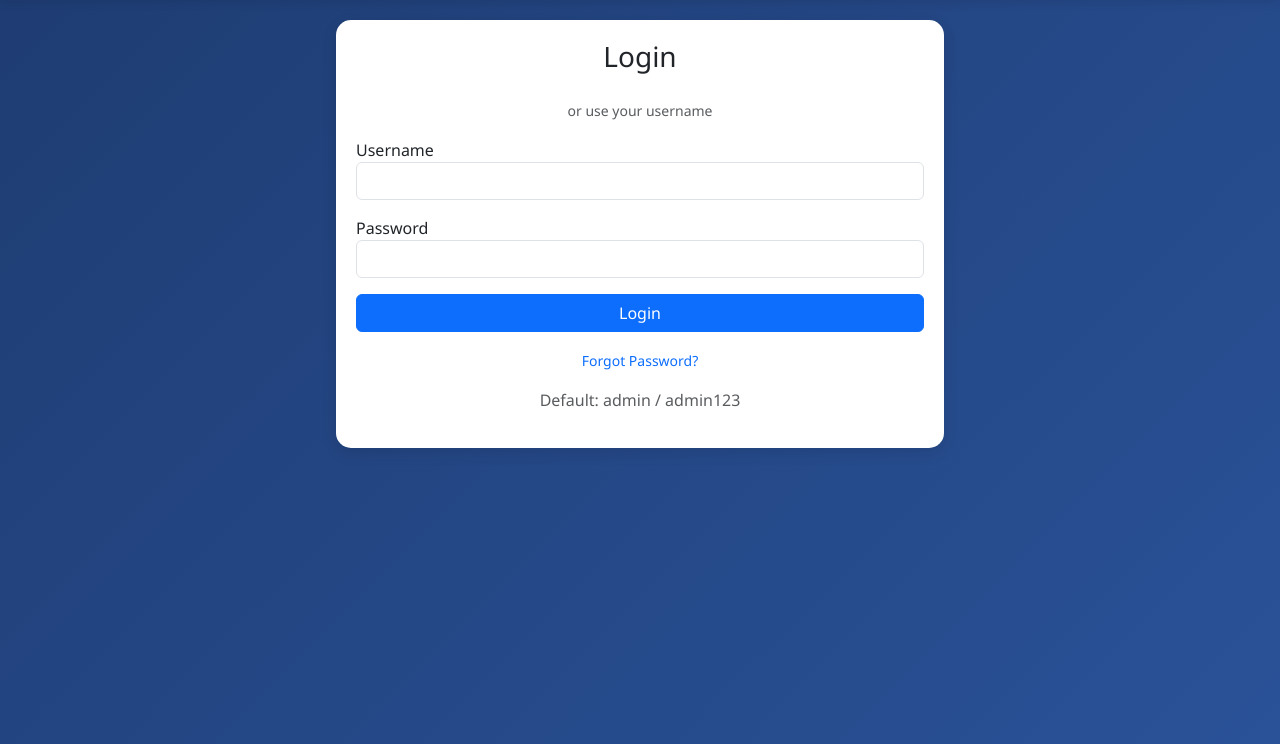
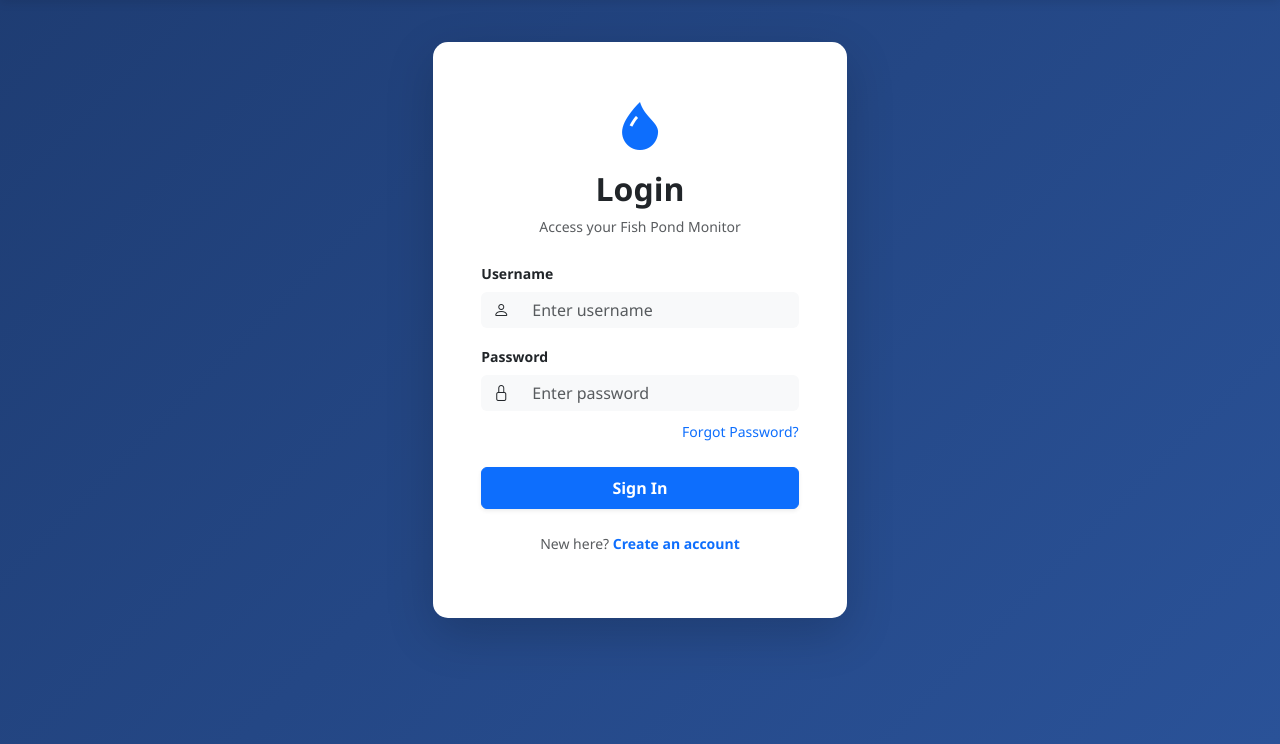
Before and after one commit to EzamamtiRonaldAustine/Fish_pond_app, a Flask app: template dashboard/templates/login.html in a window 1280 px wide. Shown: the part 56-800 px from the top of the page. Run offline with Flask 3, Linux system fonts and the light colour scheme; the template is opened without the code that fills it, so the values that code supplies are empty; some libraries are stand-ins or nearby versions.

Commit message:
improved user sign up GUI

```diff
--- a/dashboard/templates/login.html
+++ b/dashboard/templates/login.html
@@ -1,9 +1,41 @@
 {% extends "base.html" %}
 {% block content %}
-<div class="row justify-content-center">
-    <div class="col-md-6">
-        <div class="sensor-card">
-            <h3 class="text-center mb-4">Login</h3>
+<div class="d-flex align-items-center justify-content-center" style="min-height: 80vh;">
+    <div class="col-11 col-sm-8 col-md-5 col-lg-4">
+        <div class="sensor-card shadow-lg border-0 p-4 p-md-5">
+            <div class="text-center mb-4">
+                <i class="bi bi-droplet-fill text-primary" style="font-size: 3rem;"></i>
+                <h2 class="fw-bold mt-2">Login</h2>
+                <p class="text-muted small">Access your Fish Pond Monitor</p>
+            </div>
+
+
+            {% if error %}
+            <div class="alert alert-danger border-0 small py-2">{{ error }}</div>
+            {% endif %}
+
+            <form method="post">
+                <div class="mb-3">
+                    <label class="form-label small fw-bold">Username</label>
+                    <div class="input-group">
+                        <span class="input-group-text bg-light border-0"><i class="bi bi-person"></i></span>
+                        <input type="text" name="username" class="form-control bg-light border-0" placeholder="Enter username" required>
+                    </div>
+                </div>
+                <div class="mb-4">
+                    <label class="form-label small fw-bold">Password</label>
+                    <div class="input-group">
+                        <span class="input-group-text bg-light border-0"><i class="bi bi-lock"></i></span>
+                        <input type="password" name="password" class="form-control bg-light border-0" placeholder="Enter password" required>
+                    </div>
+                    <div class="text-end mt-2">
+                        <a href="/forgot-password" class="text-decoration-none small">Forgot Password?</a>
+                    </div>
+                </div>
+                <button type="submit" class="btn btn-primary w-100 py-2 fw-bold shadow-sm">Sign In</button>
+            </form>
+
+            <div class="my-4"></div>
 
             <!-- Google Sign-In -->
             <script src="https://accounts.google.com/gsi/client" async defer></script>
@@ -11,31 +43,10 @@
                 data-auto_prompt="false">
             </div>
             <div class="g_id_signin w-100 mb-3" data-type="standard" data-shape="rectangular" data-theme="outline"
-                data-text="signin_with" data-size="large" data-logo_alignment="left"></div>
+                data-text="signin_with" data-size="large" data-logo_alignment="center"></div>
 
-            <div class="text-center mb-3">
-                <span class="text-muted small">or use your username</span>
-            </div>
-
-            {% if error %}
-            <div class="alert alert-danger">{{ error }}</div>
-            {% endif %}
-            <form method="post">
-                <div class="mb-3">
-                    <label>Username</label>
-                    <input type="text" name="username" class="form-control" required>
-                </div>
-                <div class="mb-3">
-                    <label>Password</label>
-                    <input type="password" name="password" class="form-control" required>
-                </div>
-                <button type="submit" class="btn btn-primary w-100">Login</button>
-                <div class="text-center mt-3">
-                    <a href="/forgot-password" class="text-decoration-none small">Forgot Password?</a>
-                </div>
-            </form>
-            <p class="text-muted mt-3 text-center">
-                Default: admin / admin123
+            <p class="text-muted mt-4 text-center small">
+                New here? <a href="/signup" class="text-decoration-none fw-bold">Create an account</a>
             </p>
         </div>
     </div>
```
Also changed, not shown: dashboard/templates/signup.html (+75 -54 lines).
